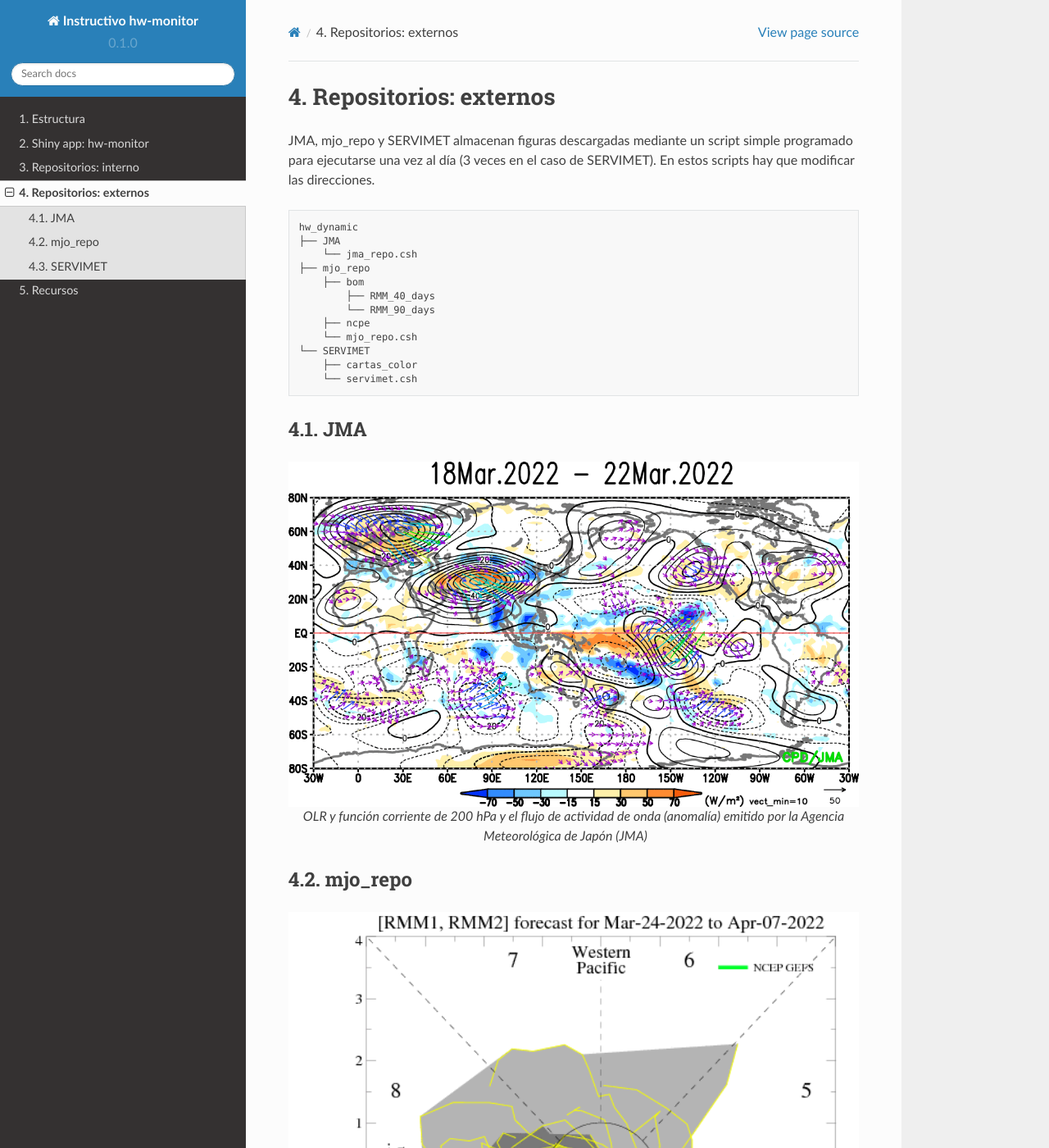
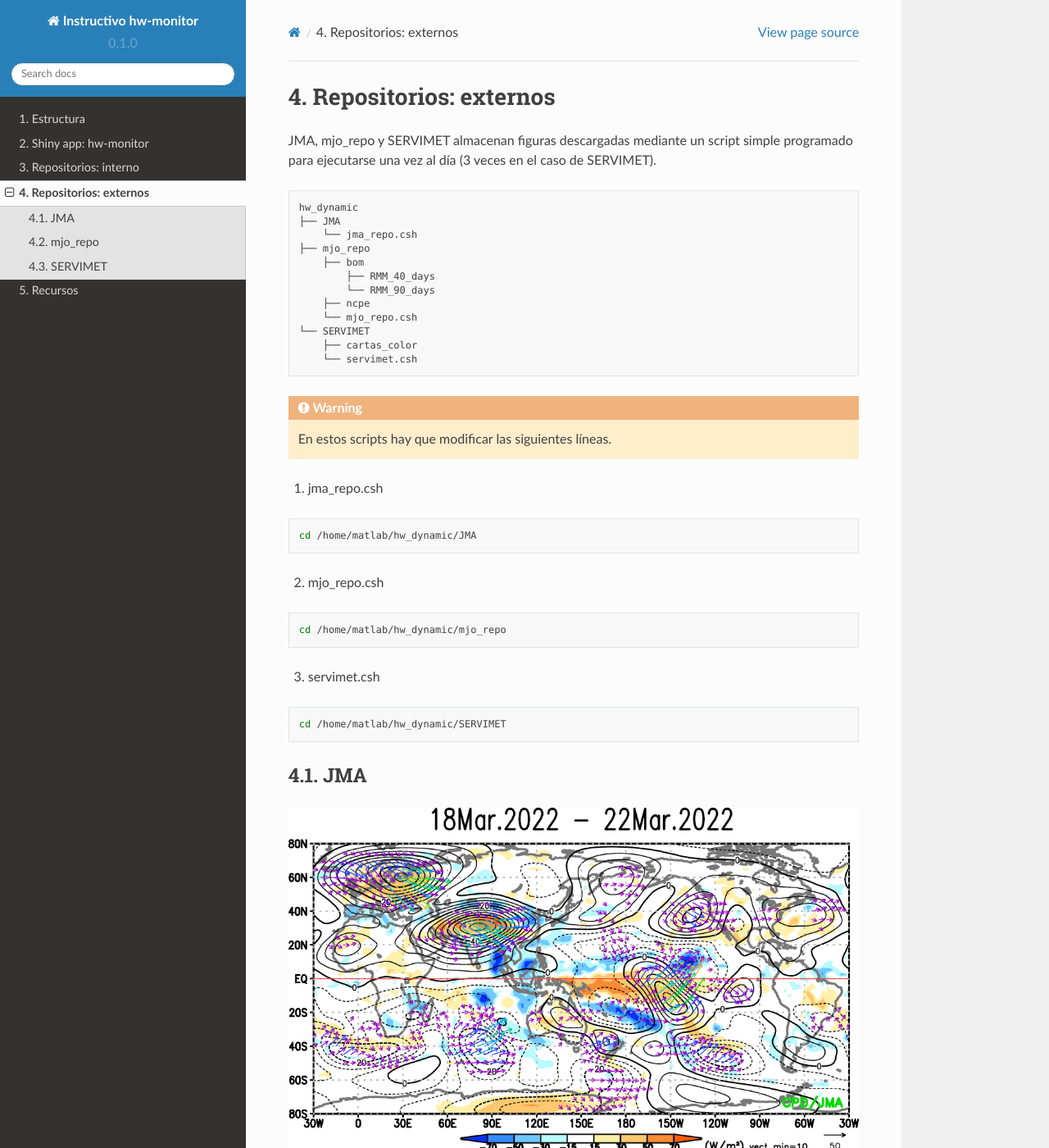
Before and after one commit to chsegura/rtd-tutorial, a Sphinx documentation site: the page built from docs/source/anexoB.rst, in a window 1280 px wide and 1400 px high. Shown: the whole window at 82% size. Built offline with Sphinx 7.4.7 and the Read the Docs theme 2.0.0, drawn with Linux system fonts in a browser that asks for light colours.

Commit message:
Update anexoB.rst

```diff
--- a/docs/source/anexoB.rst
+++ b/docs/source/anexoB.rst
@@ -4,7 +4,7 @@ Repositorios: externos
 
 .. Repositorios: externos:
 
-JMA, mjo_repo y SERVIMET almacenan figuras descargadas mediante un script simple programado para ejecutarse una vez al día (3 veces en el caso de SERVIMET). En estos scripts hay que modificar las direcciones. ::
+JMA, mjo_repo y SERVIMET almacenan figuras descargadas mediante un script simple programado para ejecutarse una vez al día (3 veces en el caso de SERVIMET). ::
 
   hw_dynamic
   ├── JMA
@@ -18,6 +18,28 @@ JMA, mjo_repo y SERVIMET almacenan figuras descargadas mediante un script simple
   └── SERVIMET
       ├── cartas_color
       └── servimet.csh
+
+.. warning::
+
+  En estos scripts hay que modificar las siguientes líneas.
+
+1. jma_repo.csh
+
+.. code:: bash
+
+  cd /home/matlab/hw_dynamic/JMA
+
+2. mjo_repo.csh
+
+.. code:: bash
+
+  cd /home/matlab/hw_dynamic/mjo_repo
+
+3. servimet.csh
+
+.. code:: bash
+
+  cd /home/matlab/hw_dynamic/SERVIMET
 
 JMA
 ====
```
